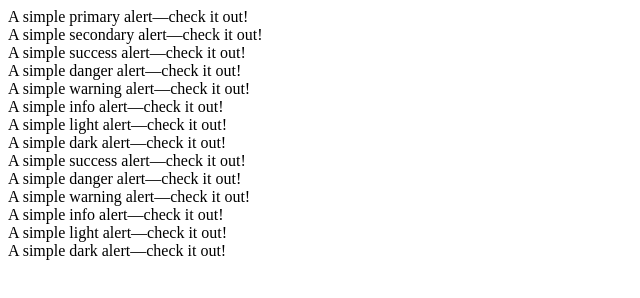
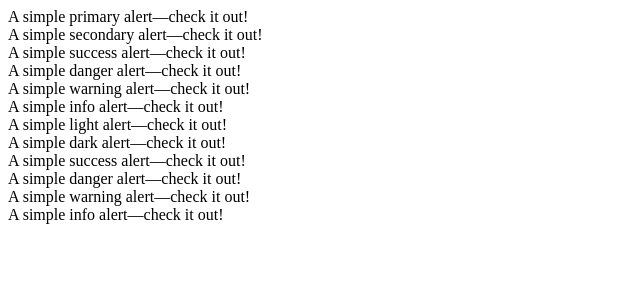
Before and after one commit to arifiqra123/memorial, a plain HTML site: page alerts.html in a window 1280 px wide. Shown: the whole page, without its empty margins (0-640 px from the left). Drawn offline with Linux system fonts and the light colour scheme.

Commit message:
Remove prev alters

```diff
--- a/alerts.html
+++ b/alerts.html
@@ -43,12 +43,7 @@
       <div class="alert alert-info" role="alert">
         A simple info alert—check it out!
       </div>
-      <div class="alert alert-light" role="alert">
-        A simple light alert—check it out!
-      </div>
-      <div class="alert alert-dark" role="alert">
-        A simple dark alert—check it out!
-      </div>
+
 
 </body>
 </html>
```
